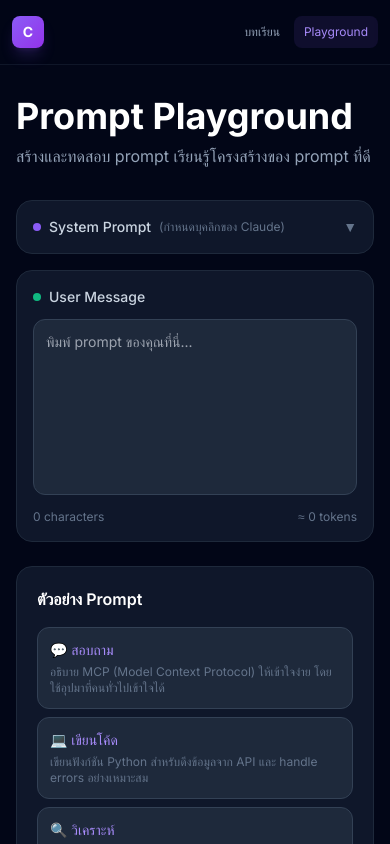
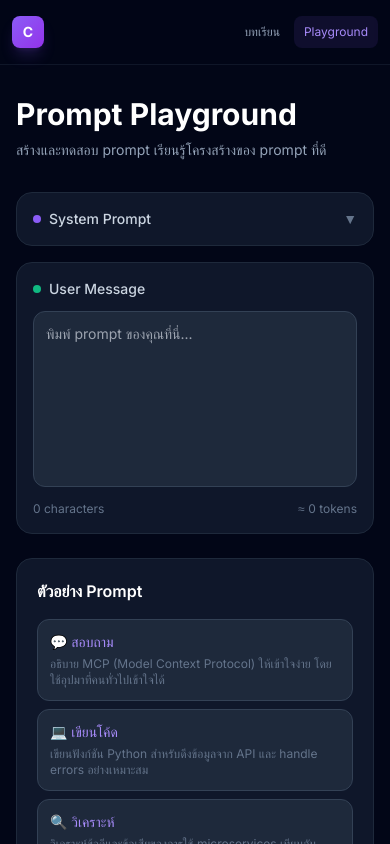
Before and after one commit to Panyapron/tutorial-claude, a Next.js app: page /playground in a window 390 px wide. Shown: the top 844 px of the page. Built offline with nearby package versions, Linux system fonts and the light colour scheme.

Commit message:
Scale playground heading for mobile

```diff
--- a/src/app/playground/page.tsx
+++ b/src/app/playground/page.tsx
@@ -46,8 +46,8 @@
     <main className="pt-24 pb-20 px-4">
       <div className="max-w-4xl mx-auto">
         <motion.div initial={{ opacity: 0, y: 20 }} animate={{ opacity: 1, y: 0 }} className="mb-8">
-          <h1 className="text-4xl font-bold text-white mb-2">Prompt Playground</h1>
-          <p className="text-slate-400">สร้างและทดสอบ prompt เรียนรู้โครงสร้างของ prompt ที่ดี</p>
+          <h1 className="text-3xl sm:text-4xl font-bold text-white mb-2">Prompt Playground</h1>
+          <p className="text-slate-400 text-sm sm:text-base">สร้างและทดสอบ prompt เรียนรู้โครงสร้างของ prompt ที่ดี</p>
         </motion.div>
 
         <div className="grid grid-cols-1 lg:grid-cols-3 gap-6">
@@ -60,9 +60,9 @@
                 className="w-full flex items-center justify-between p-4 text-sm font-medium text-slate-300 hover:text-white transition-colors"
               >
                 <span className="flex items-center gap-2">
-                  <span className="w-2 h-2 rounded-full bg-violet-500" />
+                  <span className="w-2 h-2 rounded-full bg-violet-500 flex-shrink-0" />
                   System Prompt
-                  <span className="text-xs text-slate-500 font-normal">(กำหนดบุคลิกของ Claude)</span>
+                  <span className="text-xs text-slate-500 font-normal hidden sm:inline">(กำหนดบุคลิกของ Claude)</span>
                 </span>
                 <span className="text-slate-500">{showSystem ? "▲" : "▼"}</span>
               </button>
```
